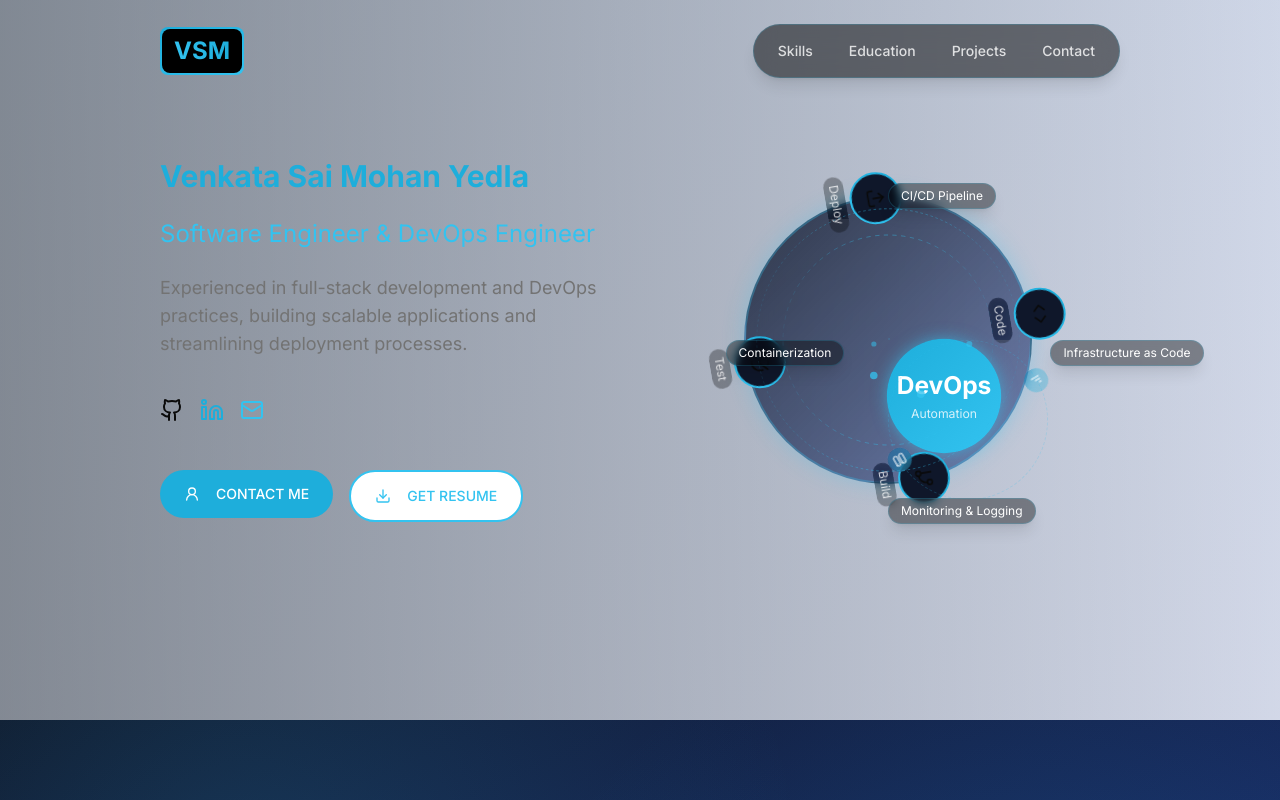
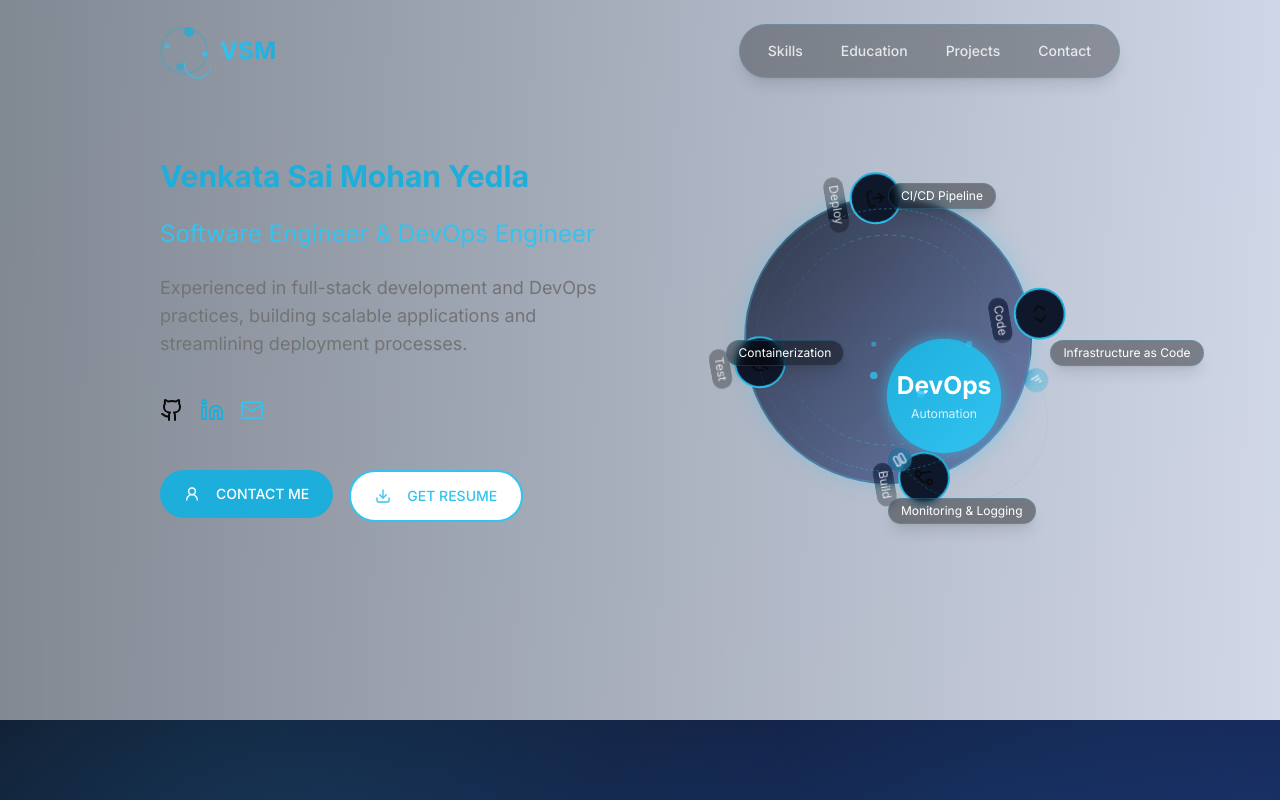
Before and after one commit to sai460/catchy-creative-corner, a React (Vite) app: page / in a window 1280 px wide. Shown: the top 800 px of the page. Built offline with nearby package versions, Linux system fonts and the light colour scheme.

Commit message:
feat: Add VSM logo with animation
Adds a VSM logo to the header with hover animation.

```diff
--- a/src/components/Header.tsx
+++ b/src/components/Header.tsx
@@ -45,6 +45,32 @@ export function Header() {
     };
   }, [scrolled, navItems]);
 
+  // Orbital animation variants
+  const orbitalVariants = {
+    animate: {
+      rotate: 360,
+      transition: {
+        duration: 30,
+        repeat: Infinity,
+        ease: "linear"
+      }
+    }
+  };
+
+  // Dots animation variants
+  const dotsVariants = {
+    animate: i => ({
+      opacity: [0.6, 1, 0.6],
+      scale: [0.9, 1.1, 0.9],
+      transition: {
+        duration: 3,
+        repeat: Infinity,
+        ease: "easeInOut",
+        delay: i * 0.2
+      }
+    })
+  };
+
   return (
     <motion.header
       className={cn(
@@ -56,21 +82,68 @@ export function Header() {
       transition={{ type: "spring", stiffness: 300, damping: 30 }}
     >
       <div className="container max-w-5xl flex justify-between items-center">
-        {/* Logo section - Updated to VSM */}
+        {/* VSM Logo section */}
         <motion.div
-          className="flex items-center"
+          className="flex items-center relative"
           whileHover={{ scale: 1.05 }}
         >
-          <div className="bg-gradient-to-br from-classicBlue to-turquoise p-[2px] rounded-lg">
-            <div className="bg-black px-3 py-1.5 rounded-lg flex items-center justify-center">
-              <span className="text-transparent bg-clip-text bg-gradient-to-r from-turquoise to-classicBlue font-bold text-2xl">VSM</span>
-            </div>
+          <div className="relative w-12 h-12">
+            {/* Outer circular path */}
+            <motion.div
+              className="absolute inset-0 rounded-full border-2 border-classicBlue/30"
+              variants={orbitalVariants}
+              animate="animate"
+            />
+
+            {/* Dots */}
+            <motion.div
+              className="absolute top-0 left-1/2 -translate-x-1/2 w-2.5 h-2.5 rounded-full bg-classicBlue"
+              custom={0}
+              variants={dotsVariants}
+              animate="animate"
+            />
+            <motion.div
+              className="absolute top-1/2 right-0 -translate-y-1/2 w-1.5 h-1.5 rounded-full bg-turquoise"
+              custom={1}
+              variants={dotsVariants}
+              animate="animate"
+            />
+            <motion.div
+              className="absolute bottom-1 left-1/3 w-2 h-2 rounded-full bg-classicBlue"
+              custom={2}
+              variants={dotsVariants}
+              animate="animate"
+            />
+            <motion.div
+              className="absolute left-1 top-1/3 w-1.5 h-1.5 rounded-full bg-turquoise"
+              custom={3}
+              variants={dotsVariants}
+              animate="animate"
+            />
+
+            {/* Inner semicircular path */}
+            <motion.div
+              className="absolute h-7 w-7 top-1/2 left-1/2 transform -translate-x-1/2 -translate-y-1/2 border-2 border-turquoise/60 rounded-full border-r-0 border-b-0"
+              animate={{
+                rotate: -360,
+                transition: {
+                  duration: 20,
+                  repeat: Infinity,
+                  ease: "linear"
+                }
+              }}
+            />
+          </div>
+
+          {/* VSM Text */}
+          <div className="ml-3">
+            <span className="text-transparent bg-clip-text bg-gradient-to-r from-turquoise to-classicBlue font-bold text-2xl">VSM</span>
           </div>
         </motion.div>
 
         {/* Updated Navigation section with improved styling */}
-        <div className="bg-black/50 backdrop-blur-md rounded-full shadow-lg border border-turquoise/20 px-2 py-1.5">
-          <div className="flex space-x-1">
+        <div className="bg-black/30 backdrop-blur-md rounded-full shadow-lg border border-turquoise/20 px-3 py-1.5">
+          <div className="flex space-x-1.5">
             {navItems.map((item) => (
               <Toggle
                 key={item.name}
@@ -80,7 +153,10 @@ export function Header() {
                   const element = document.getElementById(item.href.substring(1));
                   if (element) element.scrollIntoView({ behavior: "smooth" });
                 }}
-                className="text-white/80 hover:bg-white/5 px-4 py-2 rounded-full text-sm transition-all duration-200"
+                className={cn(
+                  "text-white/80 hover:bg-white/10 px-4 py-2 rounded-full text-sm transition-all duration-200",
+                  activeSection === item.href.substring(1) ? "bg-gradient-to-r from-classicBlue/30 to-turquoise/30" : ""
+                )}
               >
                 {item.name}
               </Toggle>
```
